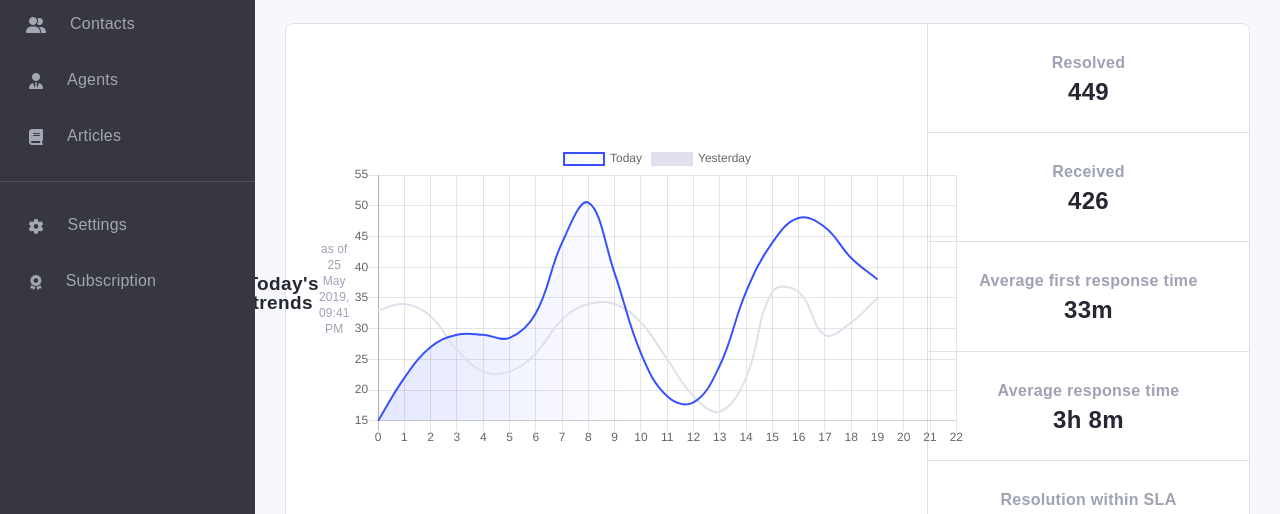
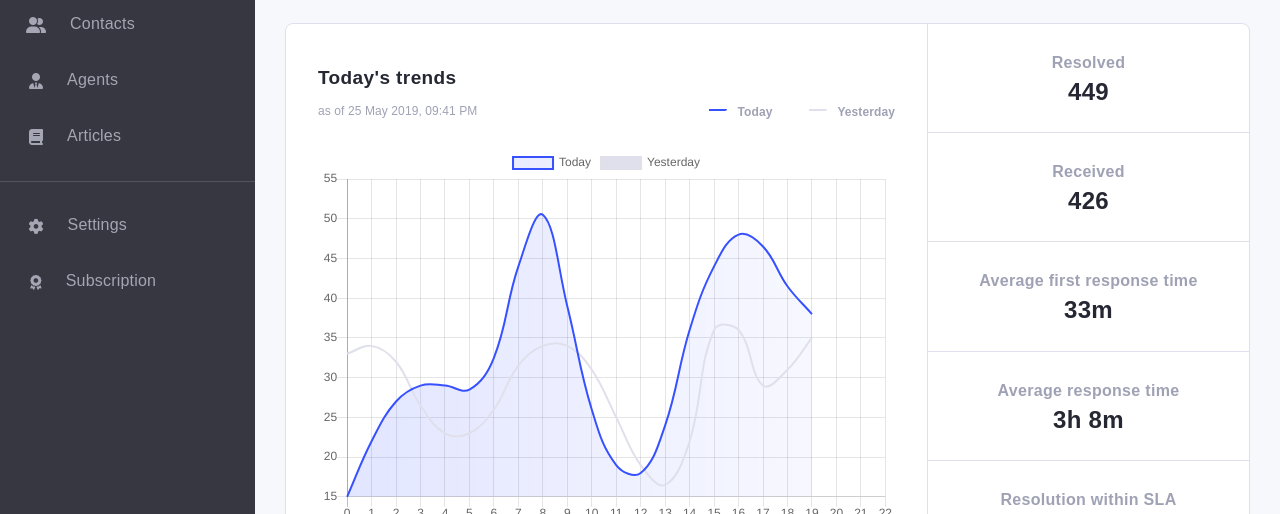
Before and after one commit to Yebin-Pak/inm320-yebin-framework, a website: page public/index.html in a window 1280 px wide. Shown: the part 277-791 px from the top of the page. Drawn offline with nearby package versions, Linux system fonts and the light colour scheme; a web font is replaced by a local one.

Commit message:
072025 14:44

```diff
--- a/public/assets/css/overview.css
+++ b/public/assets/css/overview.css
@@ -63,18 +63,27 @@
     margin: 30px auto;
 }
 
-.line-chart {
-    z-index: 5;
+.col-8 {
+    border-right: 1px solid #DFE0EB;
+    padding: 32px;
 }
 
-.col-8 {
-    border-right: 1px solid #DFE0EB;
-}
-
-.col-8 > p {
+.col-8 > div > p {
     font-weight: 400;
     font-size: 12px;
     line-height: 16px;
+    letter-spacing: 0.1px;
+    color: #9FA2B4;
+}
+
+.col-8 > div > div > svg {
+    margin-left: 32px;
+}
+
+.col-8 > div > div > span {
+    font-weight: 600;
+    font-size: 12px;
+    line-height: 100%;
     letter-spacing: 0.1px;
     color: #9FA2B4;
 }
@@ -133,6 +142,7 @@ h5 {
     font-size: 19px;
     line-height: 100%;
     letter-spacing: 0.4px;
+    text-align: left;
     color: #252733;
 }
 
--- a/public/assets/js/main.js
+++ b/public/assets/js/main.js
@@ -5,7 +5,7 @@ window.onload = function () {
     const ctx = document.getElementById("line-chart").getContext("2d");
 
     // background gradient
-    const gradient = ctx.createLinearGradient(0, 0, ctx.canvas.width, 0);
+    const gradient = ctx.createLinearGradient(0, 0, 700, 0);
     gradient.addColorStop(0.0147, "rgba(55, 81, 255, 0.15)");
     gradient.addColorStop(0.9674, "rgba(55, 81, 255, 0)");
 
@@ -25,8 +25,8 @@ window.onload = function () {
                     fill: true,
                     tension: 0.4,
 
-                    pointBackgroundColor: "rgba(255, 255, 255, 0)",
-                    pointBorderColor: "rgba(255, 255, 255, 0)",
+                    pointBackgroundColor: "transparent",
+                    pointBorderColor: "transparent",
                     pointHoverRadius: 6,
                     pointHoverBackgroundColor: "white",
                     pointHoverBorderColor: "#3751FF",
@@ -44,6 +44,10 @@ window.onload = function () {
                     pointHoverRadius: 0
                 }
             ]
+        },
+        options: {
+            responsive: true,
+            maintainAspectRatio: false
         }
     });
 };
--- a/public/index.html
+++ b/public/index.html
@@ -54,10 +54,23 @@
             <!-- today's trend -->
             <section id="today-trend" class="container-fluid text-center">
                 <div class="row m-0 p-0" style="height: 546px;">
-                    <div class="col-8 d-flex justify-content-center align-items-center">
+                    <div class="col-8 d-flex flex-column justify-content-center">
                         <h5>Today's trends</h5>
-                        <p>as of 25 May 2019, 09:41 PM</p>
-                        <canvas id="line-chart" style="width:100%;max-width:700px"></canvas>
+                        <div class="d-flex justify-content-between align-items-center mt-1">
+                            <p class="m-0">as of 25 May 2019, 09:41 PM</p>
+                            <div>
+                                <svg width="24" height="4">
+                                    <line x1="0" y1="0" x2="16" y2="0" stroke="#3751FF" stroke-width="4" stroke-linecap="round"/>
+                                </svg>
+                                <span>Today</span>
+
+                                <svg width="24" height="4">
+                                    <line x1="0" y1="0" x2="16" y2="0" stroke="#DFE0EB" stroke-width="4" stroke-linecap="round"/>
+                                </svg>
+                                <span>Yesterday</span>
+                            </div>
+                        </div>
+                        <canvas id="line-chart" class="mt-4" style="width:100%; max-width:1000px; height: 380px; max-height: 380px;"></canvas>
                     </div>
                     <div class="col-4 p-0">
                         <div class="d-flex flex-column justify-content-center align-items-center">
```
